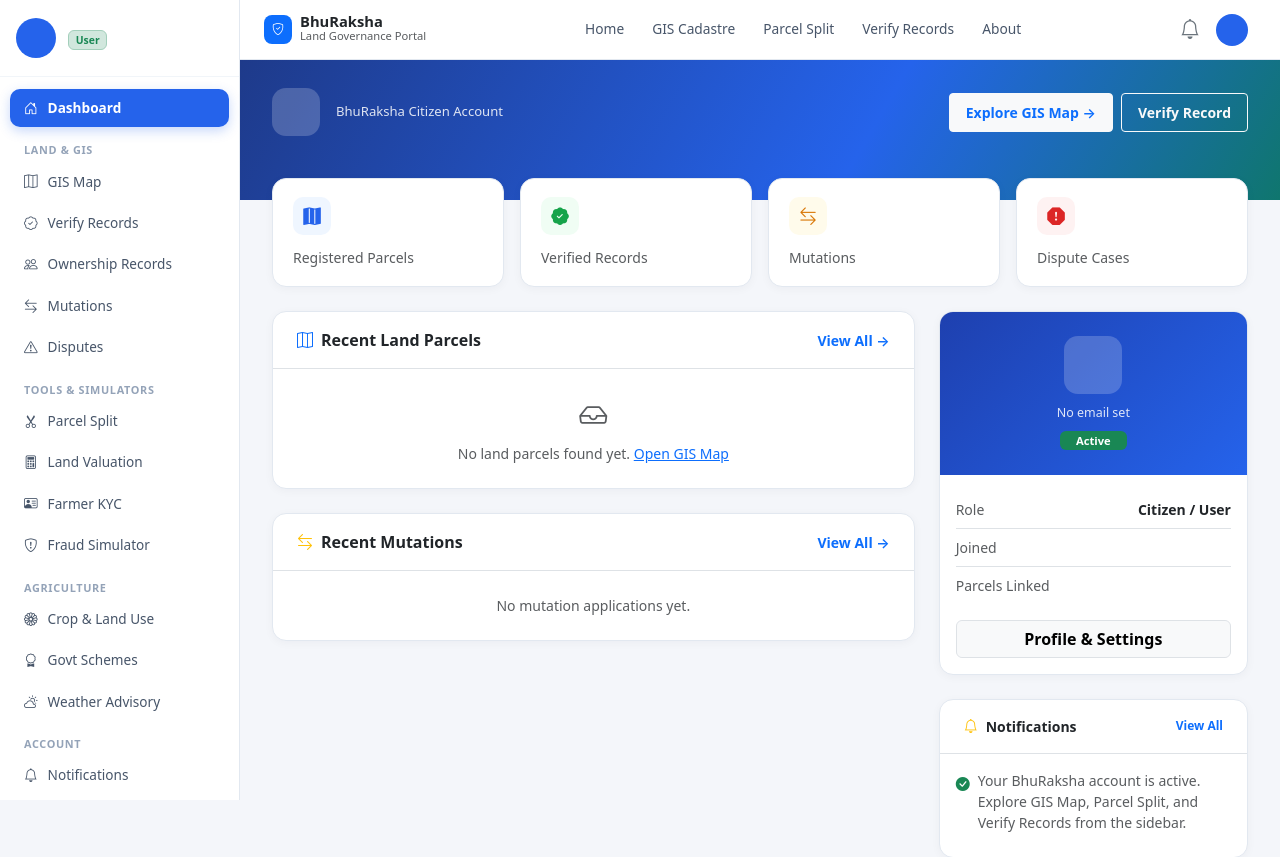
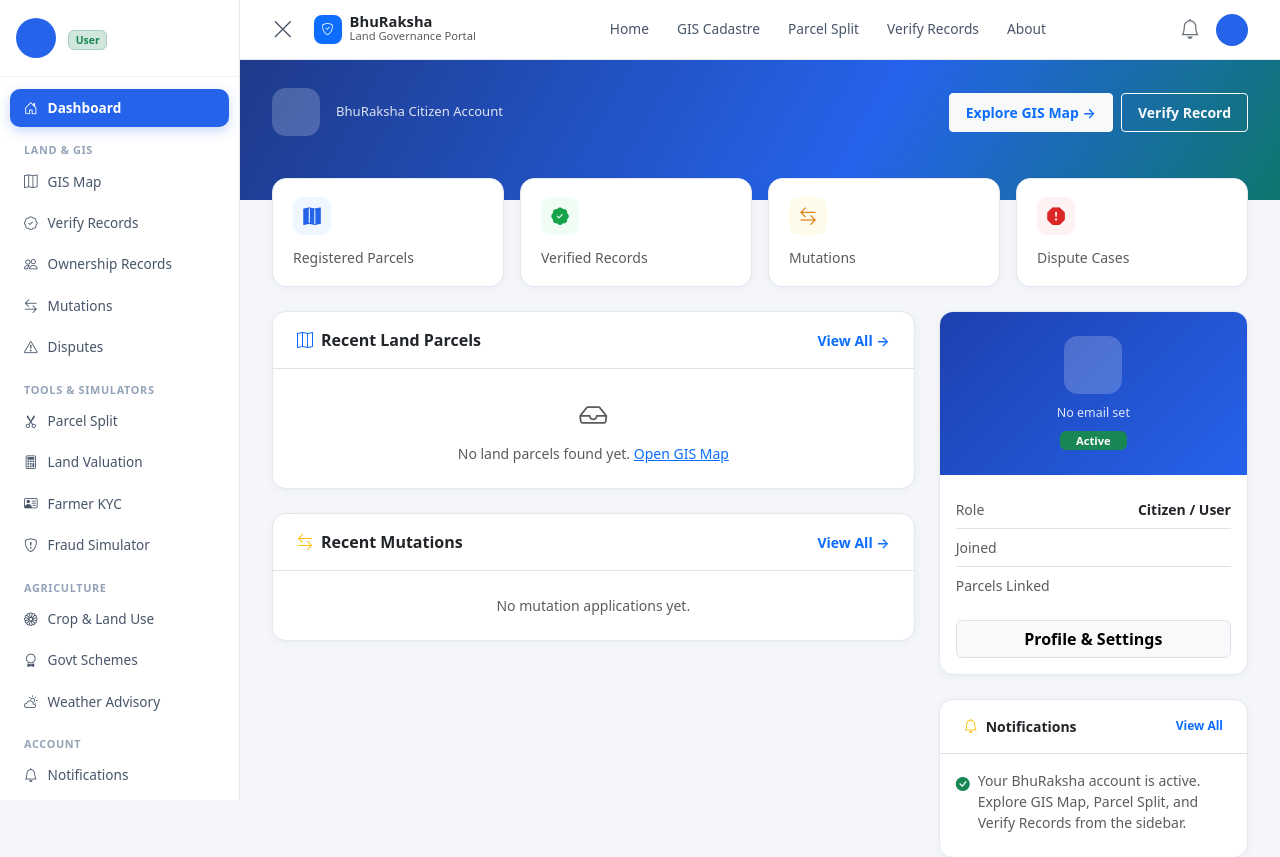
Before and after one commit to kajal2550/BhuRaksha-portal-, a Django app: template templates/accounts/user_dashboard.html in a window 1280 px wide. Shown: the top 857 px of the page. Run offline with Django 5.2, Linux system fonts and the light colour scheme; the template is opened without the code that fills it, so the values that code supplies are empty.

Commit message:
feat: add 3-line sidebar toggle button next to BhuRaksha logo on User Dashboard

```diff
--- a/templates/accounts/user_dashboard.html
+++ b/templates/accounts/user_dashboard.html
@@ -22,6 +22,30 @@
             display: flex;
             flex-direction: column;
             overflow-y: auto;
+            transition: transform 0.25s ease;
+        }
+        body.sidebar-collapsed .user-sidebar {
+            transform: translateX(-100%);
+        }
+        body.sidebar-collapsed .top-navbar,
+        body.sidebar-collapsed .main-wrap {
+            margin-left: 0;
+        }
+        .sidebar-toggle-btn {
+            border: none;
+            background: transparent;
+            color: #475569;
+            font-size: 1.35rem;
+            padding: 4px 8px;
+            border-radius: 8px;
+            cursor: pointer;
+            display: inline-flex;
+            align-items: center;
+            justify-content: center;
+        }
+        .sidebar-toggle-btn:hover {
+            background: #f1f5f9;
+            color: #0f172a;
         }
         .sidebar-user-box {
             padding: 18px 16px;
@@ -251,6 +275,9 @@
 <!-- ══ TOP NAVBAR ══ -->
 <header class="top-navbar">
     <div class="d-flex align-items-center gap-2">
+        <button id="sidebarToggleBtn" class="sidebar-toggle-btn me-1" type="button" title="Toggle Menu">
+            <i class="bi bi-x-lg" id="sidebarToggleIcon"></i>
+        </button>
         <span class="badge bg-primary rounded-3 p-2"><i class="bi bi-shield-check"></i></span>
         <div>
             <div class="fw-bold text-dark lh-1" style="font-size:0.92rem;">BhuRaksha</div>
@@ -440,5 +467,16 @@
 </main>
 
 <script src="https://cdn.jsdelivr.net/npm/bootstrap@5.3.3/dist/js/bootstrap.bundle.min.js"></script>
+<script>
+    const toggleBtn = document.getElementById('sidebarToggleBtn');
+    const toggleIcon = document.getElementById('sidebarToggleIcon');
+    if (toggleBtn) {
+        toggleBtn.addEventListener('click', () => {
+            document.body.classList.toggle('sidebar-collapsed');
+            const isCollapsed = document.body.classList.contains('sidebar-collapsed');
+            toggleIcon.className = isCollapsed ? 'bi bi-list' : 'bi bi-x-lg';
+        });
+    }
+</script>
 </body>
 </html>
```
